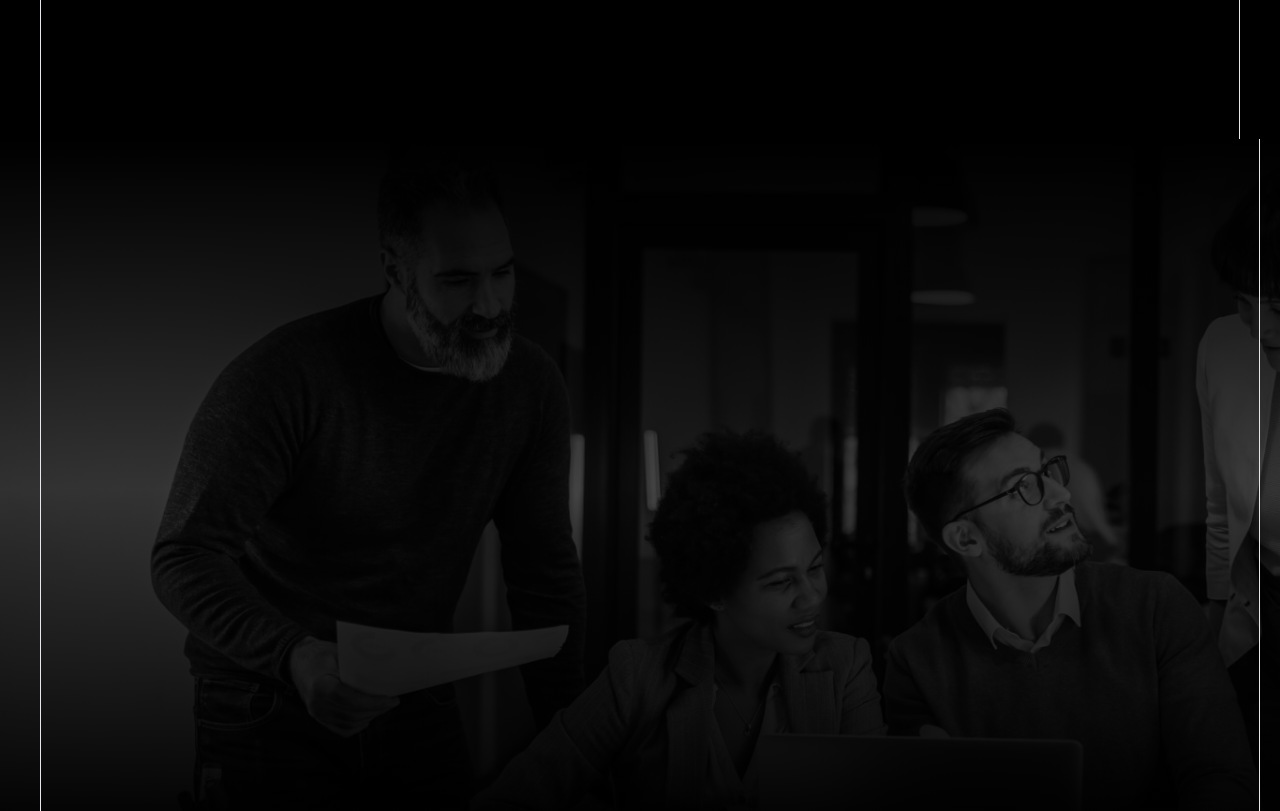
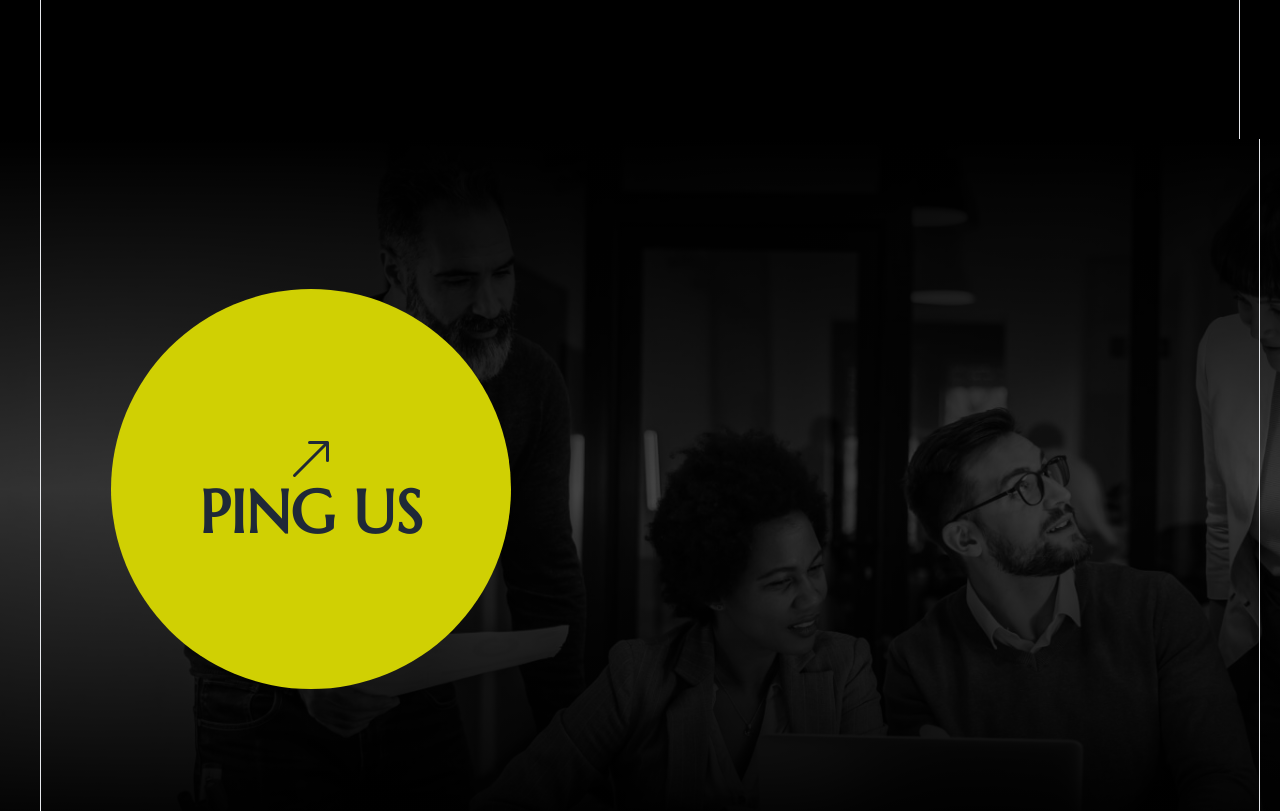
Before and after one commit to shaikTazUddin01/injaazh-client, a React (Vite) app: page / in a window 1280 px wide. Shown: the part 7120-7931 px from the top of the page. Built offline with nearby package versions, Linux system fonts and the light colour scheme.

Commit message:
added ping us circle

```diff
--- a/src/component/shared/Footer.css
+++ b/src/component/shared/Footer.css
@@ -12,3 +12,10 @@
     /* height: 700px; */
     height: full;
 }
+.ping_us{
+height: 400px;
+width: 400px;
+background-color: rgb(208, 208, 3);
+border-radius: 100%;
+margin-left: 70px;
+}
--- a/src/component/shared/Footer.jsx
+++ b/src/component/shared/Footer.jsx
@@ -1,4 +1,6 @@
 import './Footer.css'
+import { BsArrowUpRight } from "react-icons/bs";
+
 
 const Footer = () => {
    return (
@@ -6,8 +8,15 @@ const Footer = () => {
          <div className="footer_greadint">
             <div className='max-w-[1300px] mx-auto px-10'>
                <div className='border-x '>
-                   <div className='min-h-[700px]'>
-
+                  <div className='min-h-[700px] flex justify-between items-center'>
+                     <div>
+                        <div className='ping_us flex justify-center items-center flex-col'>
+                           <BsArrowUpRight className='text-5xl'></BsArrowUpRight>
+                           <h1 className='text-6xl uppercase font-bold'>Ping us</h1>
+                        </div>
+                     </div>
+                     <div></div>
+                     <div></div>
                   </div>
                </div>
 
```
Lines whose indentation alone changed are shown as unchanged.
